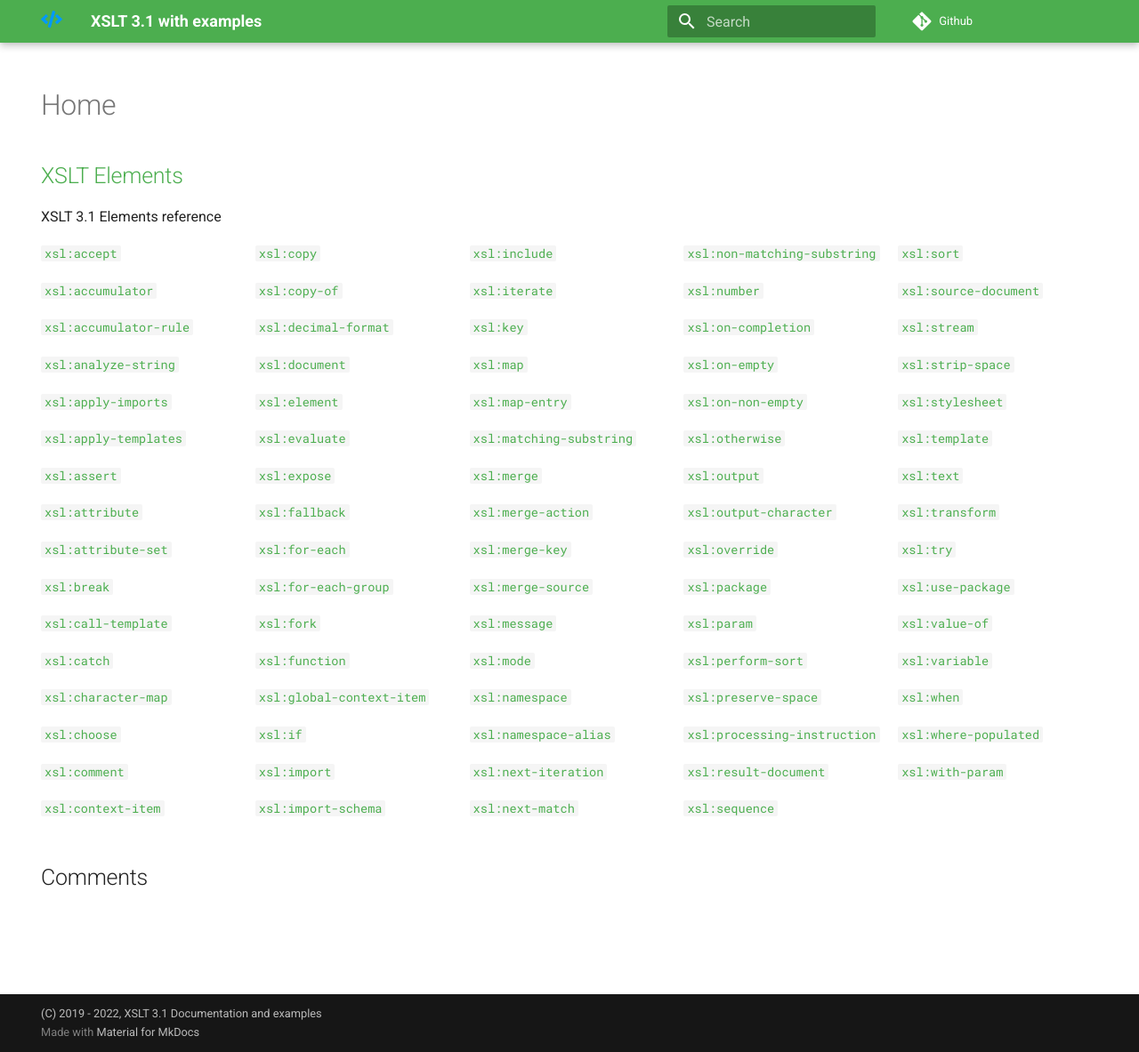
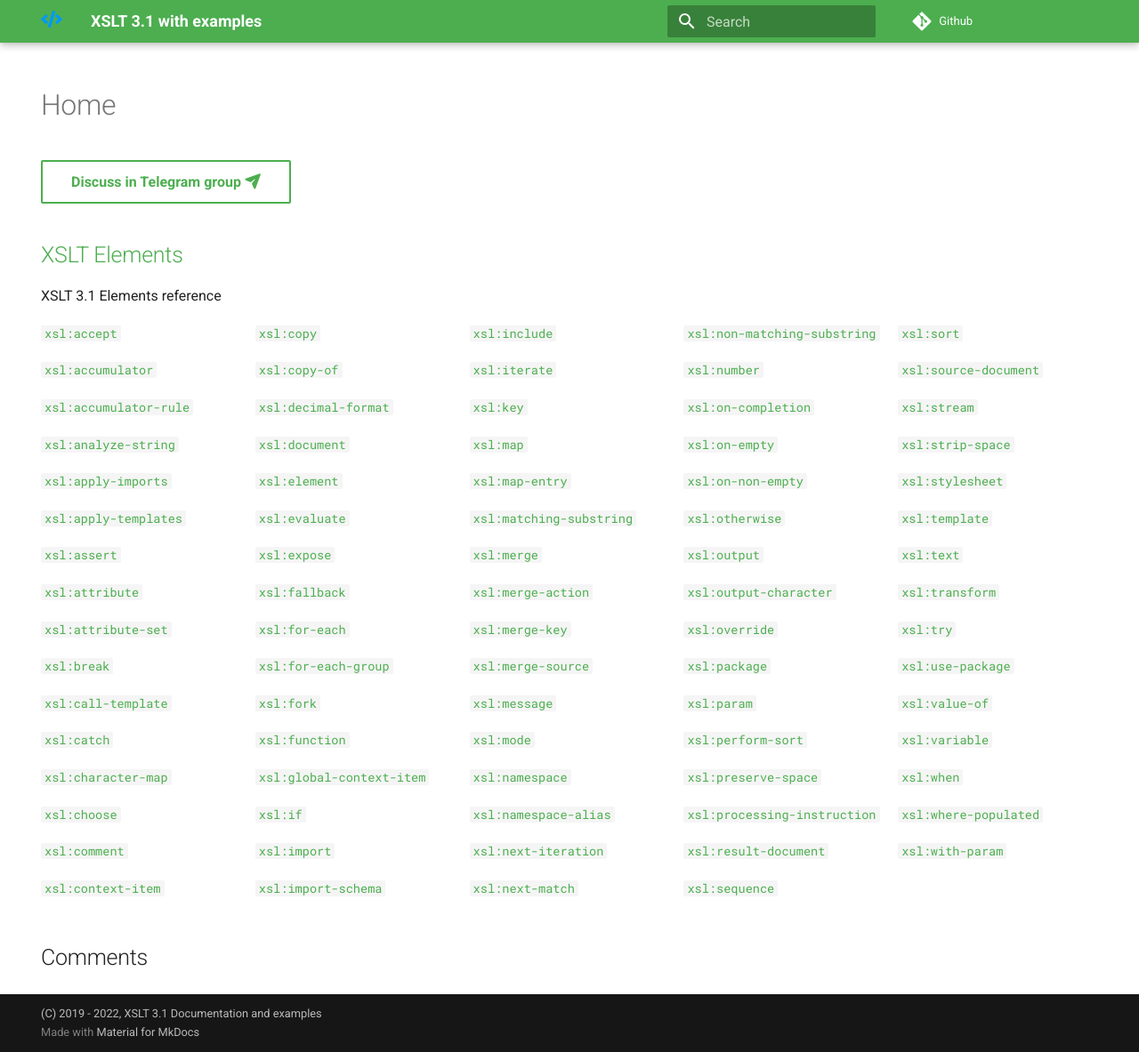
Before and after one commit to xsltdev/xsltdev.com, an MkDocs documentation site: the page built from docs/index.md, in a window 1280 px wide and 1183 px high. Shown: the whole window at 89% size. Built offline with MkDocs 1.6.1 and Material for MkDocs 9.7.7, drawn with Linux system fonts in a browser that asks for light colours; comment, search, counter and statistics services are not loaded.

Commit message:
Update index.md

```diff
--- a/docs/index.md
+++ b/docs/index.md
@@ -5,6 +5,8 @@ hide:
 ---
 
 # Home
+
+[Discuss in Telegram group  :fontawesome-solid-paper-plane:](https://t.me/xsltdev){ .md-button }
 
 ## [XSLT Elements](/xslt/)
 
```
